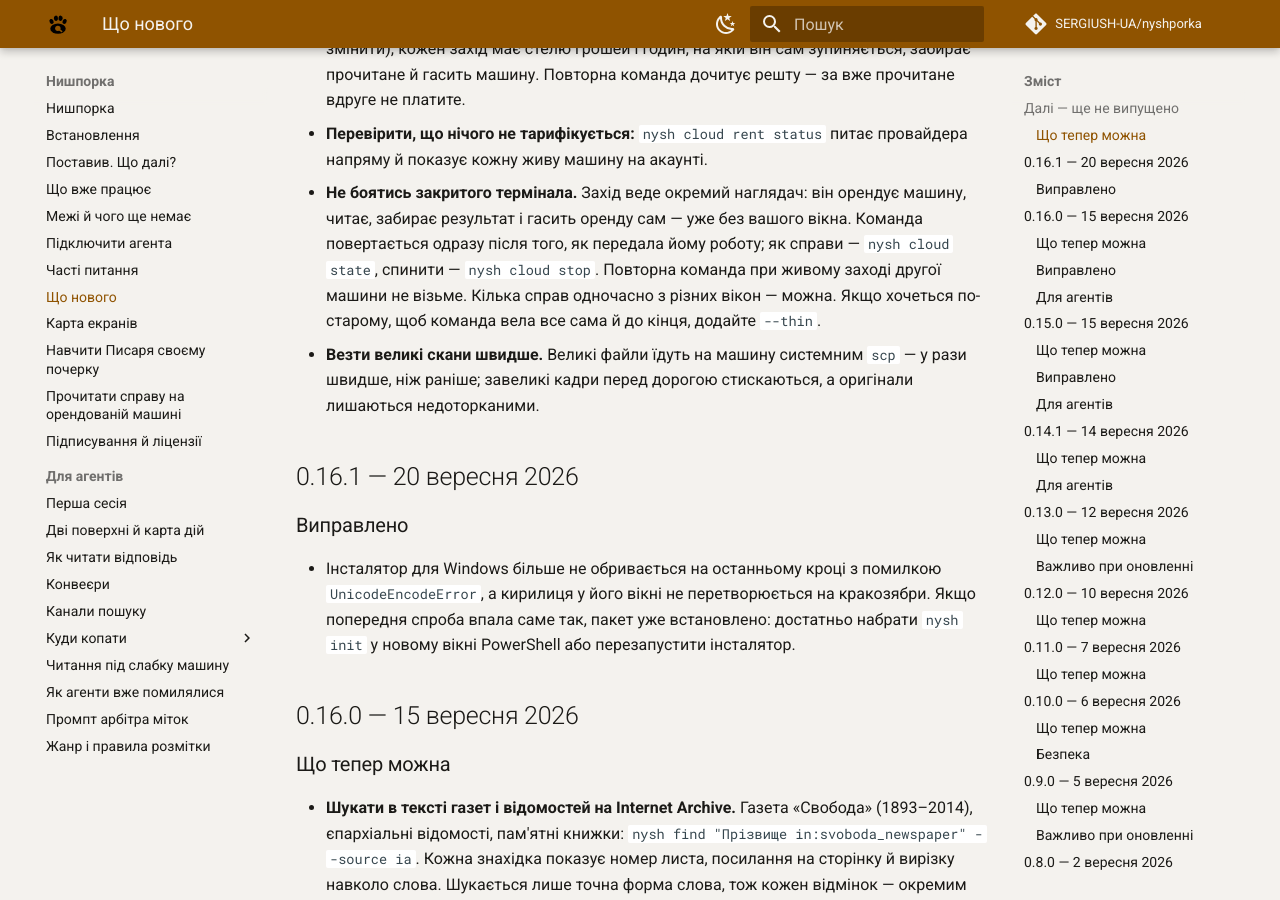
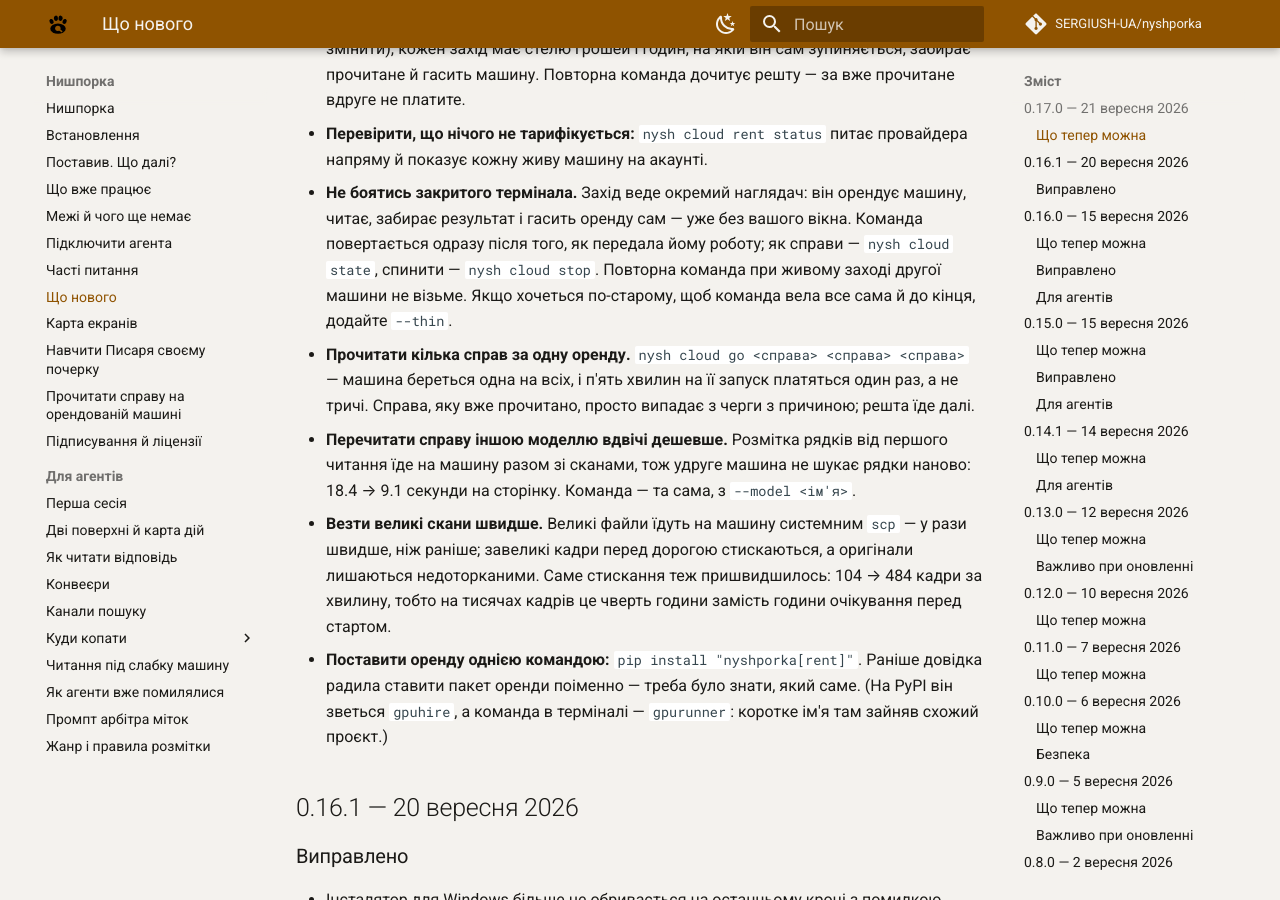
Before and after one commit to SERGIUSH-UA/nyshporka, an MkDocs documentation site: the page built from docs/whats-new.md, in a window 1280 px wide and 900 px high, scrolled down 781 px. Built offline with MkDocs 1.6.1 and Material for MkDocs 9.7.7, drawn with Linux system fonts in a browser that asks for light colours; comment, search, counter and statistics services are not loaded; some of the changed text lies outside the part shown.

Commit message:
0.17.0 — захід з орендою веде наглядач, а черга справ їде за одну машину
Набір `nyshporka[rent]` ставить оренду однією командою: доти довідка радила
ставити пакет оренди поіменно, і людина мусила знати, який саме. На PyPI він
зветься `gpuhire` (коротке ім'я там зайняв схожий проєкт), а команда й
змінна NYSH_GPURUNNER лишились `gpurunner` — різниця названа в `docs/cloud.md`
і в довідці набору.

Журнал за тиждень розповзся: ~20 доданих можливостей лежали під «Виправлено»,
і категорія мала два заголовки. Зведено в «Додано / Змінено / Полагоджено».

`docs/whats-new.md` дістав те, чого там не було: черга справ на одній машині,
перечитування іншою моделлю на готовій розмітці рядків, швидше стискання.
Заразом виправлено пункт, який став неточним: кілька справ тепер їдуть однією
чергою на одну машину, а не з різних вікон.

Co-Authored-By: Claude Opus 5 (1M context) <noreply@anthropic.com>
Claude-Session: https://claude.ai/code/session_01WTkssaqUDZXzPDtn3WoLc6

```diff
--- a/docs/whats-new.md
+++ b/docs/whats-new.md
@@ -7,7 +7,7 @@
 Оновитись: `nysh update` або новий `nyshporka-setup.exe` поверх старого.
 Версію, яка стоїть, показує `nysh version`.
 
-## Далі — ще не випущено
+## 0.17.0 — 21 вересня 2026
 
 ### Що тепер можна
 
@@ -36,12 +36,26 @@
   машину, читає, забирає результат і гасить оренду сам — уже без вашого вікна.
   Команда повертається одразу після того, як передала йому роботу; як справи —
   `nysh cloud state`, спинити — `nysh cloud stop`. Повторна команда при живому
-  заході другої машини не візьме. Кілька справ одночасно з різних вікон — можна.
+  заході другої машини не візьме.
   Якщо хочеться по-старому, щоб команда вела все сама й до кінця, додайте
   `--thin`.
+- **Прочитати кілька справ за одну оренду.** `nysh cloud go <справа> <справа>
+  <справа>` — машина береться одна на всіх, і п'ять хвилин на її запуск
+  платяться один раз, а не тричі. Справа, яку вже прочитано, просто випадає з
+  черги з причиною; решта їде далі.
+- **Перечитати справу іншою моделлю вдвічі дешевше.** Розмітка рядків від
+  першого читання їде на машину разом зі сканами, тож удруге машина не шукає
+  рядки наново: 18.4 → 9.1 секунди на сторінку. Команда — та сама, з
+  `--model <ім'я>`.
 - **Везти великі скани швидше.** Великі файли їдуть на машину системним `scp` —
   у рази швидше, ніж раніше; завеликі кадри перед дорогою стискаються, а
-  оригінали лишаються недоторканими.
+  оригінали лишаються недоторканими. Саме стискання теж пришвидшилось: 104 →
+  484 кадри за хвилину, тобто на тисячах кадрів це чверть години замість
+  години очікування перед стартом.
+- **Поставити оренду однією командою:** `pip install "nyshporka[rent]"`.
+  Раніше довідка радила ставити пакет оренди поіменно — треба було знати, який
+  саме. (На PyPI він зветься `gpuhire`, а команда в терміналі — `gpurunner`:
+  коротке ім'я там зайняв схожий проєкт.)
 
 ## 0.16.1 — 20 вересня 2026
 
--- a/src/nyshporka/__init__.py
+++ b/src/nyshporka/__init__.py
@@ -16,6 +16,6 @@
 можуть розійтись у відповідях.
 """
 
-__version__ = "0.16.1"
+__version__ = "0.17.0"
 
 __all__ = ["__version__"]
```
Also changed, not shown: .claude/skills/run-case-remote/SKILL.md (+1 -1 lines), CHANGELOG.md (+25 -16 lines), docs/cloud.md (+7 -2 lines), pyproject.toml (+10 -0 lines), 7 other files.
